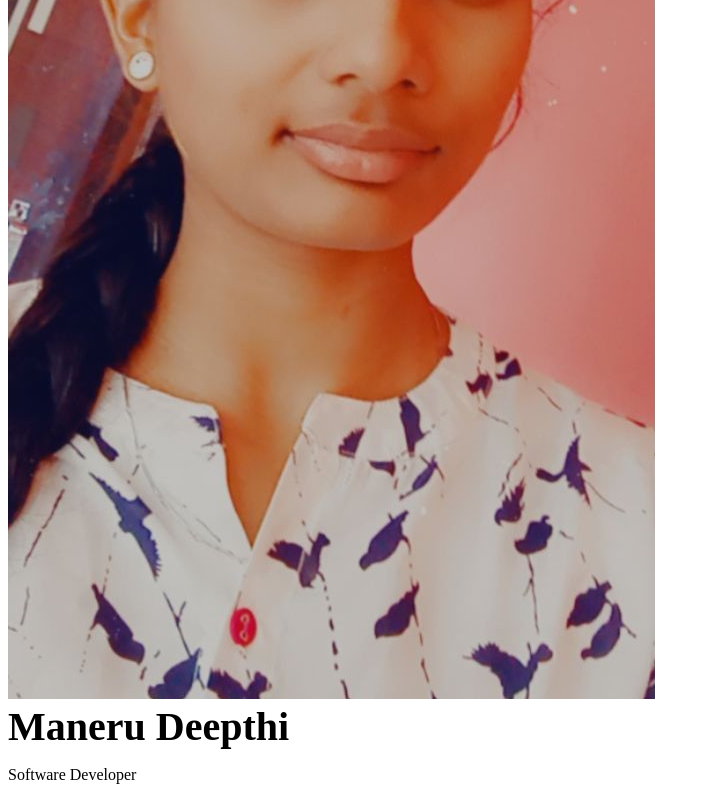
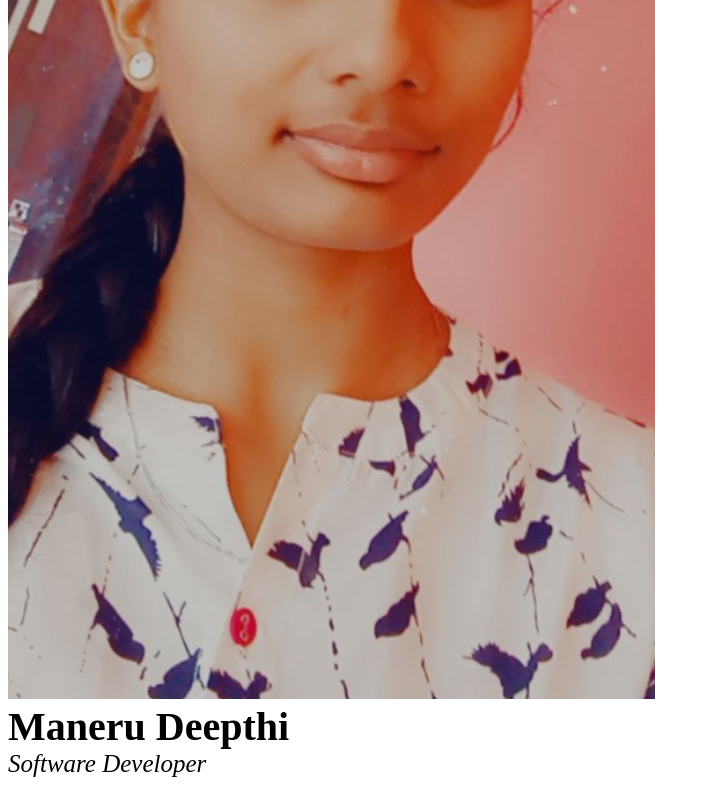
Before and after one commit to deepthireddymaneru/deepthireddymaneru.github.io, a plain HTML site: page card.html in a window 1280 px wide. Shown: the part 435-1235 px from the top of the page, without its empty margins (0-710 px from the left). Drawn offline with Linux system fonts and the light colour scheme.

Commit message:
added changes

```diff
--- a/usercardstyle.css
+++ b/usercardstyle.css
@@ -4,3 +4,9 @@
     margin-top: 0;
     margin-bottom: 0;
 }
+.designation{
+    font-size: 25px;
+    font-style: italic;
+    margin-top: 0;
+    margin-bottom: 0;
+}
```
